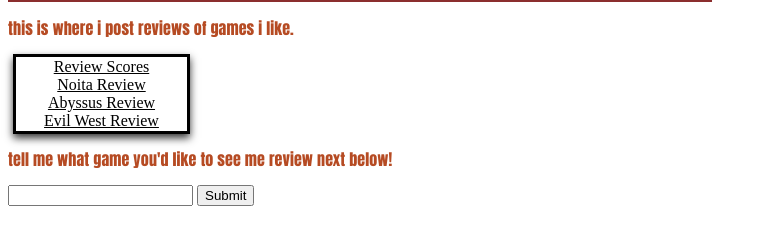
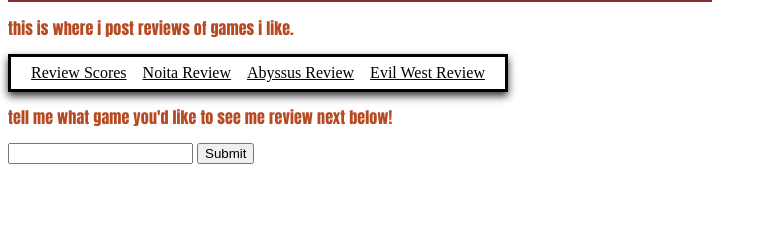
Before and after one commit to UserOnline21/Website, a plain HTML site: page index.html in a window 1280 px wide. Shown: the part 120-364 px from the top of the page, without its empty margins (0-773 px from the left). Drawn offline with Linux system fonts and the light colour scheme.

Commit message:
updated link box size.

```diff
--- a/CSS/style.css
+++ b/CSS/style.css
@@ -13,7 +13,7 @@
 }
 h1 {
     color: #8b2e2e;
-    text-align:left;
+    text-align: left;
     text-decoration: underline;
     font-weight: bolder;
     font-family: "Press Start 2P";
@@ -30,33 +30,39 @@
 }
 
 .banner {
-    background-color:firebrick;
-    border-style:double;
+    background-color: firebrick;
+    border-style: double;
     border-width: thick;
     border-color: aliceblue;
     border-radius: 10px;
     max-width: 600px;
     height: 49px;
     padding: 1px;
-    margin: 15px
+    margin: 15px;
 }
 
 h2 {
-    color:aliceblue;
+    color: aliceblue;
     font-family: "Press Start 2P";
-    font-weight:lighter;
+    font-weight: lighter;
     line-height: 0;
     text-align: center;
-
 }
 
 .homelinks {
     border-style: solid;
     padding: 1px;
-    margin: 5px;
-    width: 14%;
+    margin: left;
+    width: 100%;
+    max-width: 500px;
     text-align: center;
-    box-shadow: 0 4px 8px rgba(0,0,0,0.8);
+    box-shadow: 0 4px 8px rgba(0, 0, 0, 0.8);
+}
+
+.navlink {
+    padding: 5px;
+    display: inline-block;
+    margin: 1px;
 }
 
 .noitareview {
```
